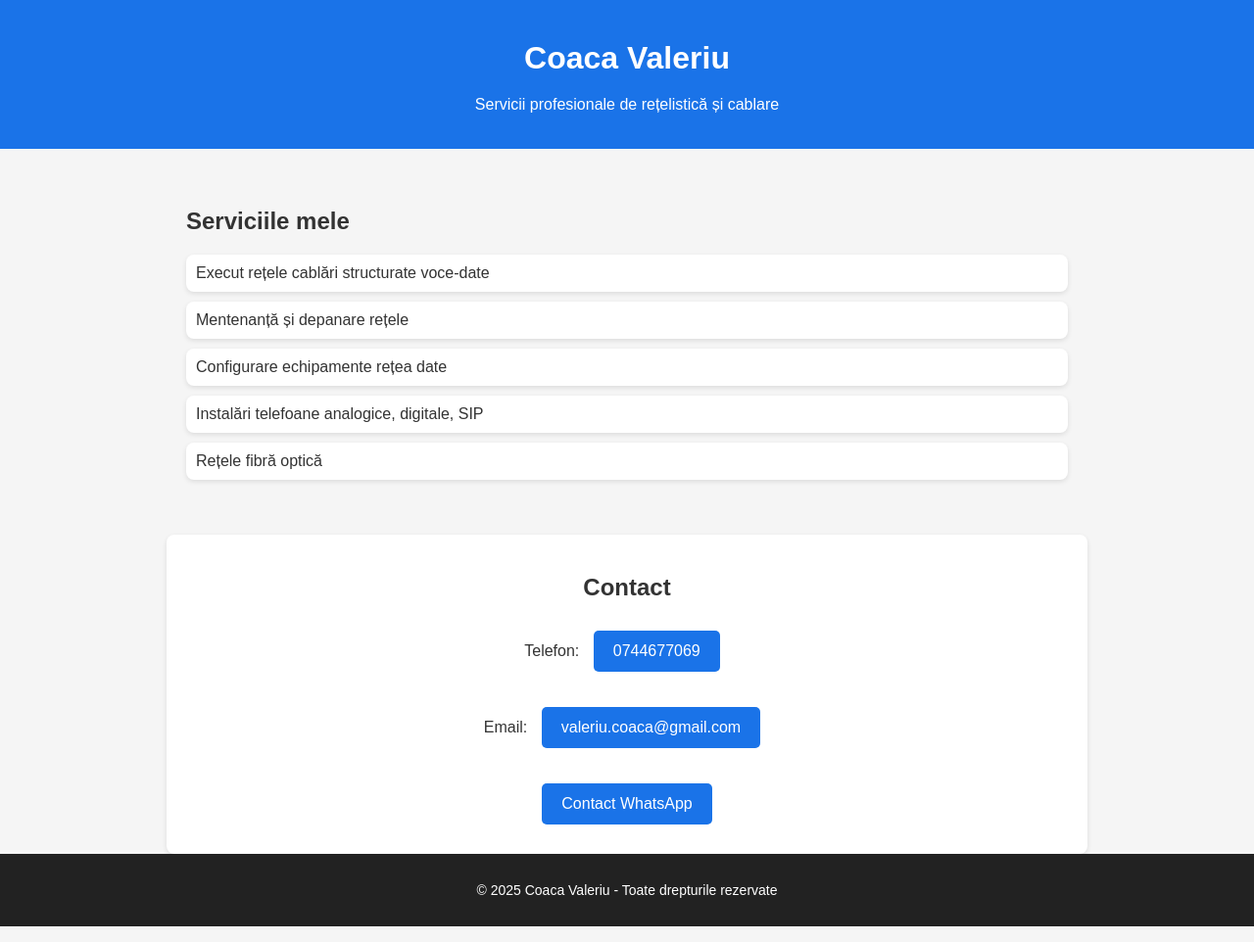
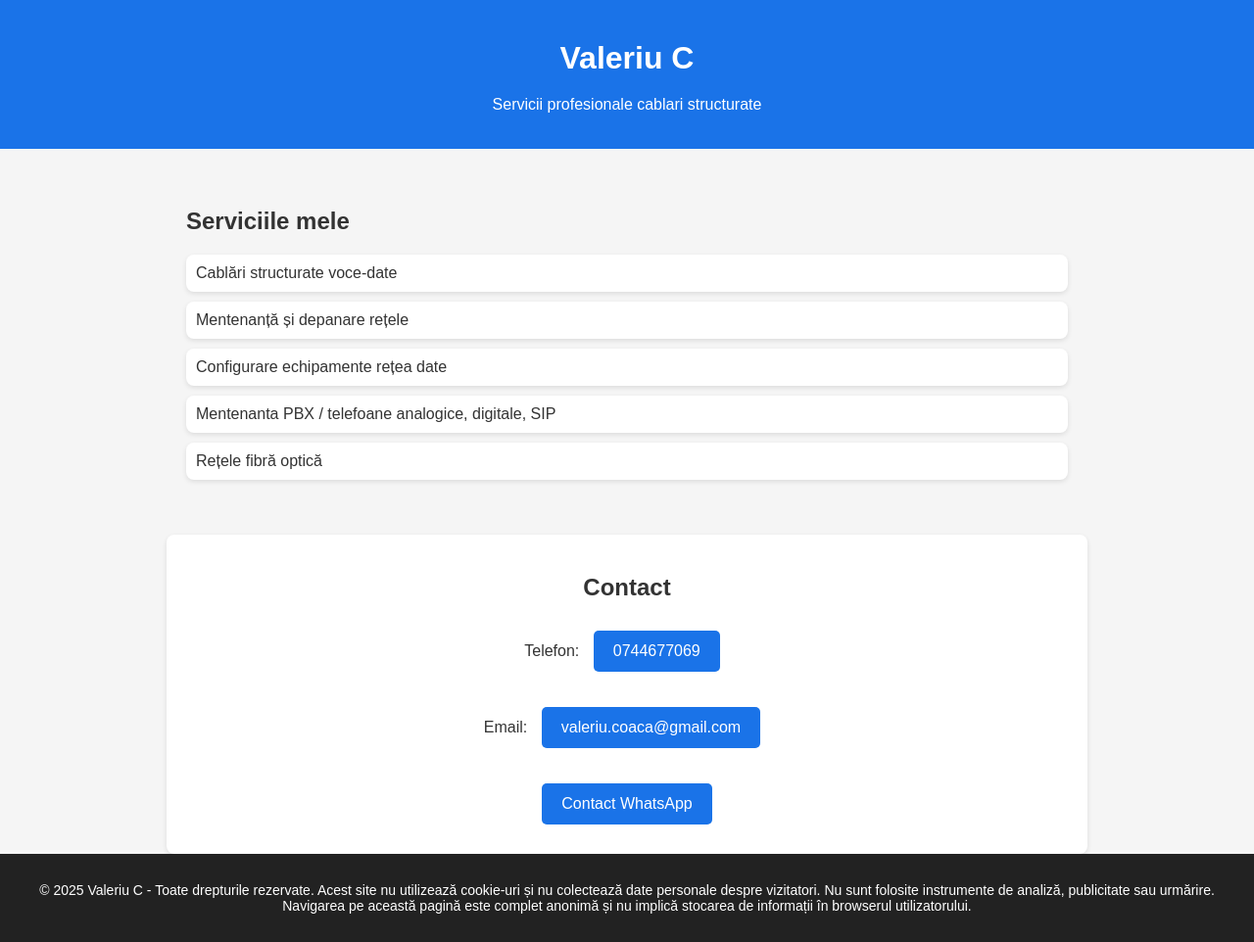
Before and after one commit to coacavaleriu/coacavaleriu.github.io, a plain HTML site: page index.html in a window 1280 px wide. Shown: the whole page at 98% size. Drawn offline with Linux system fonts and the light colour scheme.

Commit message:
Update index.html

```diff
--- a/index.html
+++ b/index.html
@@ -3,8 +3,8 @@
 <head>
   <meta charset="UTF-8">
   <meta name="viewport" content="width=device-width, initial-scale=1.0">
-  <title>Coaca Valeriu - Servicii Rețelistică</title>
-  <meta name="description" content="Servicii profesionale de cablare structurată, rețele voce-date, fibră optică și mentenanță. Contactează Coaca Valeriu: 0744677069">
+  <title>ARIALE COMMUNICATIONS - Servicii Rețelistică</title>
+  <meta name="description" content="Servicii profesionale de cablare structurată, rețele voce-date, fibră optică și mentenanță. Contactează Valeriu C: 0744677069">
   <style>
     body { font-family: Arial, sans-serif; margin:0; padding:0; background:#f5f5f5; color:#333; }
     header { background:#1a73e8; color:white; padding:20px; text-align:center; }
@@ -19,17 +19,17 @@
 </head>
 <body>
   <header>
-    <h1>Coaca Valeriu</h1>
-    <p>Servicii profesionale de rețelistică și cablare</p>
+    <h1>Valeriu C</h1>
+    <p>Servicii profesionale cablari structurate</p>
   </header>
 
   <section class="services">
     <h2>Serviciile mele</h2>
     <ul>
-      <li>Execut rețele cablări structurate voce-date</li>
+      <li>Cablări structurate voce-date</li>
       <li>Mentenanță și depanare rețele</li>
       <li>Configurare echipamente rețea date</li>
-      <li>Instalări telefoane analogice, digitale, SIP</li>
+      <li>Mentenanta PBX / telefoane analogice, digitale, SIP</li>
       <li>Rețele fibră optică</li>
     </ul>
   </section>
@@ -42,7 +42,7 @@
   </section>
 
   <footer>
-    <p>&copy; 2025 Coaca Valeriu - Toate drepturile rezervate</p>
+    <p>&copy; 2025 Valeriu C - Toate drepturile rezervate. Acest site nu utilizează cookie-uri și nu colectează date personale despre vizitatori. Nu sunt folosite instrumente de analiză, publicitate sau urmărire. Navigarea pe această pagină este complet anonimă și nu implică stocarea de informații în browserul utilizatorului.</p>
   </footer>
 </body>
 </html>
```
